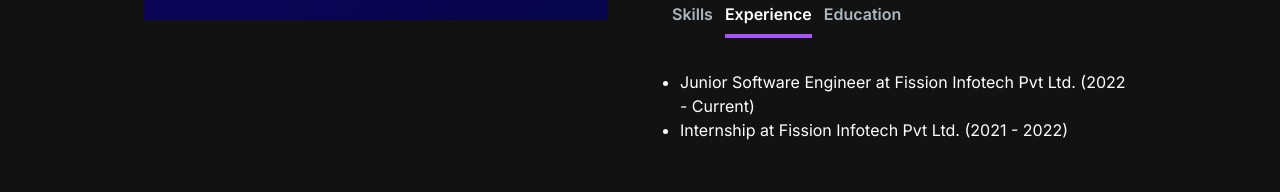
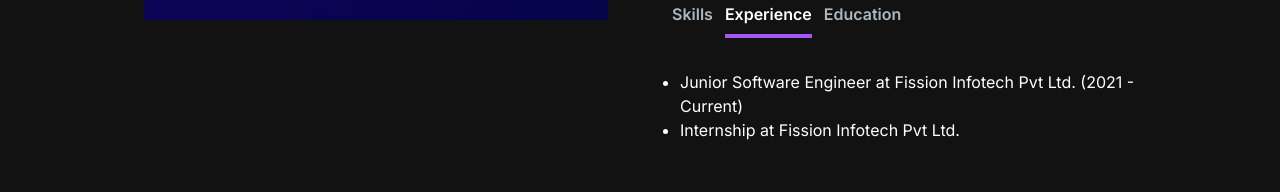
Before and after one commit to thereddycr/my-portfolio, a Next.js app: page / in a window 1280 px wide. Both pictures are taken after a click on the button "Experience". Shown: the part 1186-1378 px from the top of the page. Built offline with nearby package versions, Linux system fonts and the light colour scheme; a web font is replaced by a local one.

Commit message:
updated my resume

```diff
--- a/src/app/components/About.jsx
+++ b/src/app/components/About.jsx
@@ -38,9 +38,9 @@
     content: (
       <ul className="list-disc pl-2">
         <li>
-          Junior Software Engineer at Fission Infotech Pvt Ltd. (2022 - Current)
+          Junior Software Engineer at Fission Infotech Pvt Ltd. (2021 - Current)
         </li>
-        <li>Internship at Fission Infotech Pvt Ltd. (2021 - 2022)</li>
+        <li>Internship at Fission Infotech Pvt Ltd.</li>
       </ul>
     ),
   },
--- a/src/app/components/Contact.jsx
+++ b/src/app/components/Contact.jsx
@@ -62,6 +62,10 @@
               alt="Instagram Icon"
               width={45}
               height={45}
+              style={{
+                marginTop: 1.7,
+                marginLeft: 2,
+              }}
             />
           </Link>
         </div>
--- a/src/app/components/Home.jsx
+++ b/src/app/components/Home.jsx
@@ -70,6 +70,10 @@
                 alt="Instagram Icon"
                 width={45}
                 height={45}
+                style={{
+                  marginTop: 1.7,
+                  marginLeft: 2,
+                }}
               />
             </Link>
           </div>
--- a/src/app/components/Projects.jsx
+++ b/src/app/components/Projects.jsx
@@ -23,9 +23,9 @@
     image: "./images/shadow/house-2.avif",
     tag: ["All", "Web"],
     gitUrl:
-      "https://webtest.shadow.properties/contacts/6501503d4f8fbed7c8f0ca19",
+      "https://web.shadow.properties/contacts/6501503d4f8fbed7c8f0ca19",
     previewUrl:
-      "https://webtest.shadow.properties/contacts/6501503d4f8fbed7c8f0ca19",
+      "https://web.shadow.properties/contacts/6501503d4f8fbed7c8f0ca19",
   },
   {
     id: 3,
```
Also changed, not shown: 1 other file (tests, documents, lock files or other folders).
